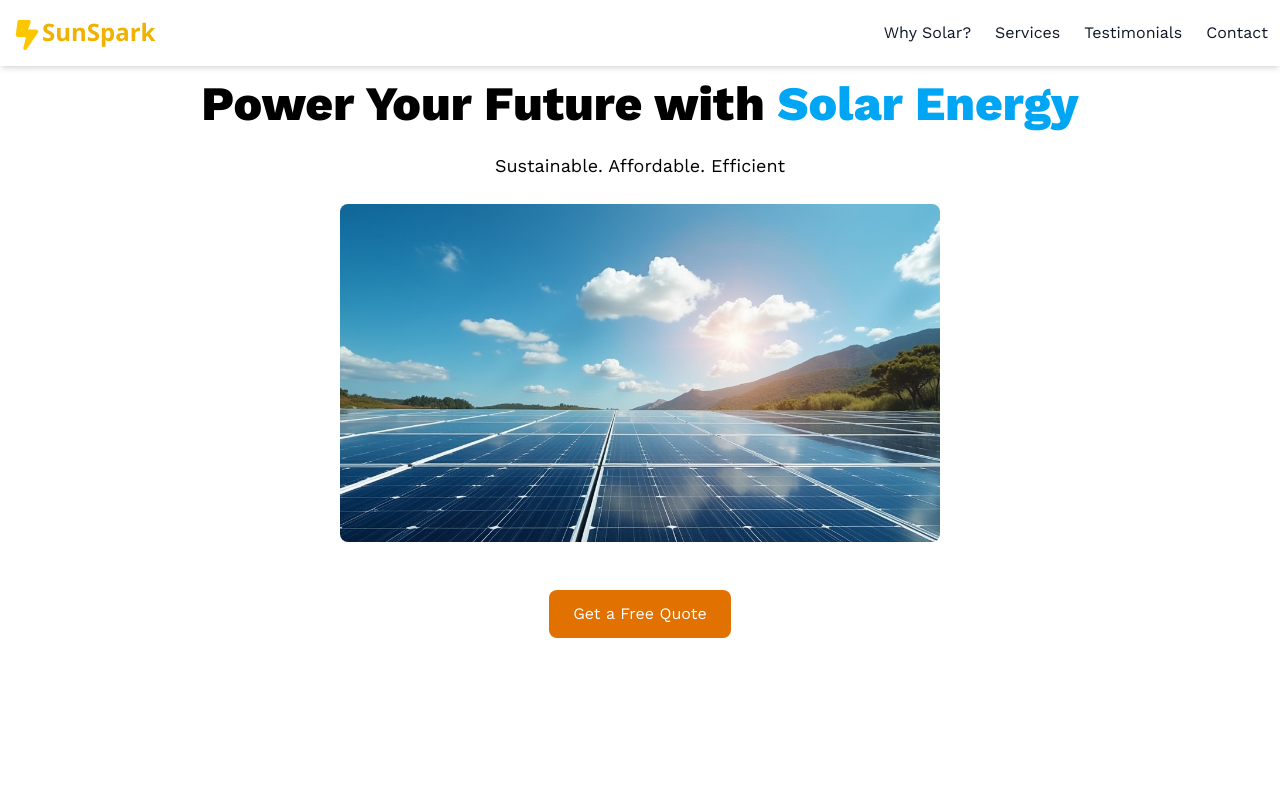
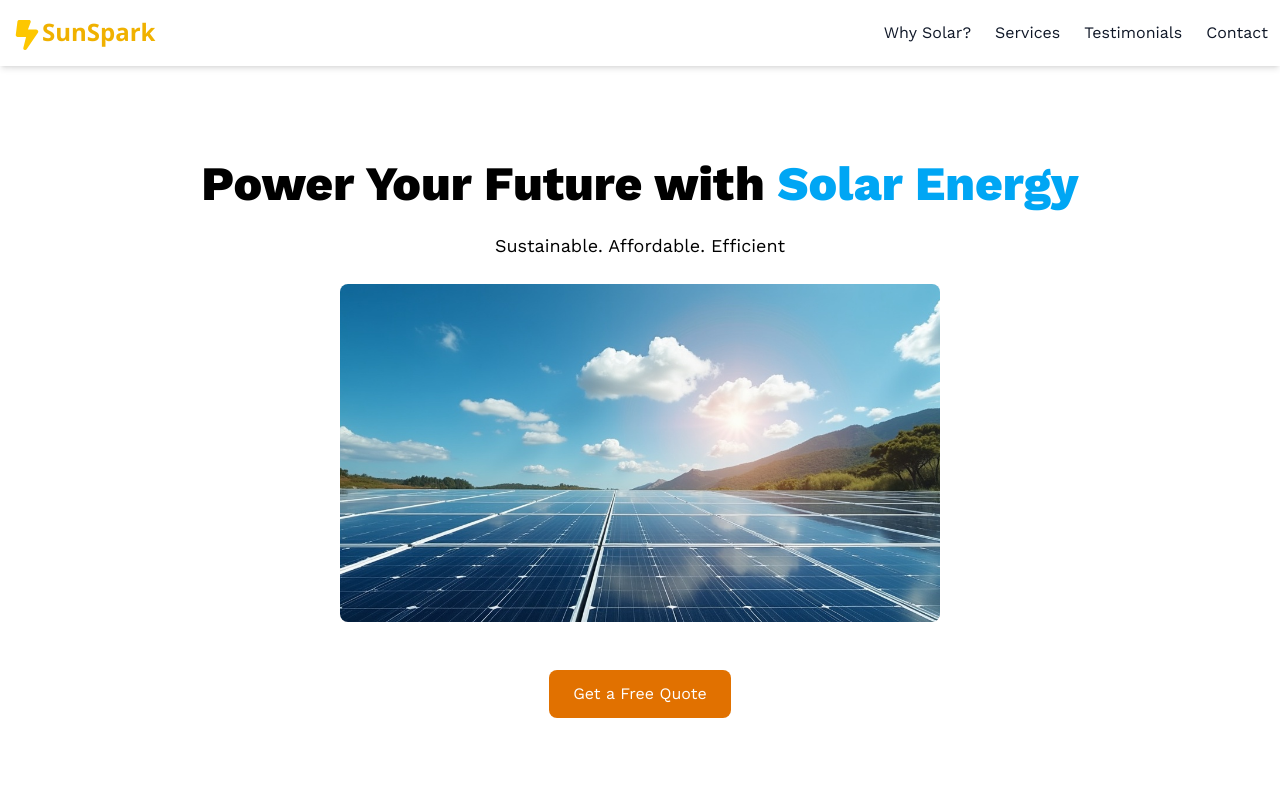
Before and after one commit to kadelcode/solar-landing-page, a Next.js app: page / in a window 1280 px wide. Shown: the top 800 px of the page. Built offline with nearby package versions, Linux system fonts and the light colour scheme.

Commit message:
Update code

```diff
--- a/src/components/Navbar.tsx
+++ b/src/components/Navbar.tsx
@@ -20,10 +20,10 @@ const Navbar = () => {
         <nav className="bg-[#fff] fixed w-full shadow-md py-4 z-40">
             <div className="container mx-auto flex justify-between items-center px-3">
                 {/* Logo or Brand Name */}
-                <h1 className={`${openSans.className} text-2xl font-bold text-yellow-500`}>
+                <Link href="/" className={`${openSans.className} text-2xl font-bold text-yellow-500`}>
                    <FaBoltLightning size={30} className="text-yellow-400 inline"/>
                     SunSpark
-                </h1>
+                </Link>
 
                 {/* Desktop Navigation Links */}
                 <div className="hidden md:flex space-x-6 text-[#101828]">
@@ -35,7 +35,7 @@ const Navbar = () => {
 
                 {/* Mobile Menu Button */}
                 <div className="md:hidden text-[#101828]">
-                    <button onClick={toggleMenu} className="text-[#101828] focus:outline-none">
+                    <button onClick={toggleMenu} className="text-[#101828] focus:outline-none cursor-pointer">
                         {/* AltRight Hamburger Icon */}
                         <BiMenuAltRight size={30} />
                     </button>
--- a/src/components/sections/Hero.tsx
+++ b/src/components/sections/Hero.tsx
@@ -5,7 +5,7 @@ import { motion } from "framer-motion";
 
 const Hero = () => {
     return (
-        <section className="flex flex-col items-center bg-[#FFF] px-5 py-20 justify-center text-[#000]">
+        <section className="flex flex-col items-center bg-[#FFF] px-5 py-30 sm:py-40 justify-center text-[#000]">
             <div className="text-center space-y-6">
                 <motion.h1
                   className="text-4xl sm:text-5xl font-extrabold"
```
